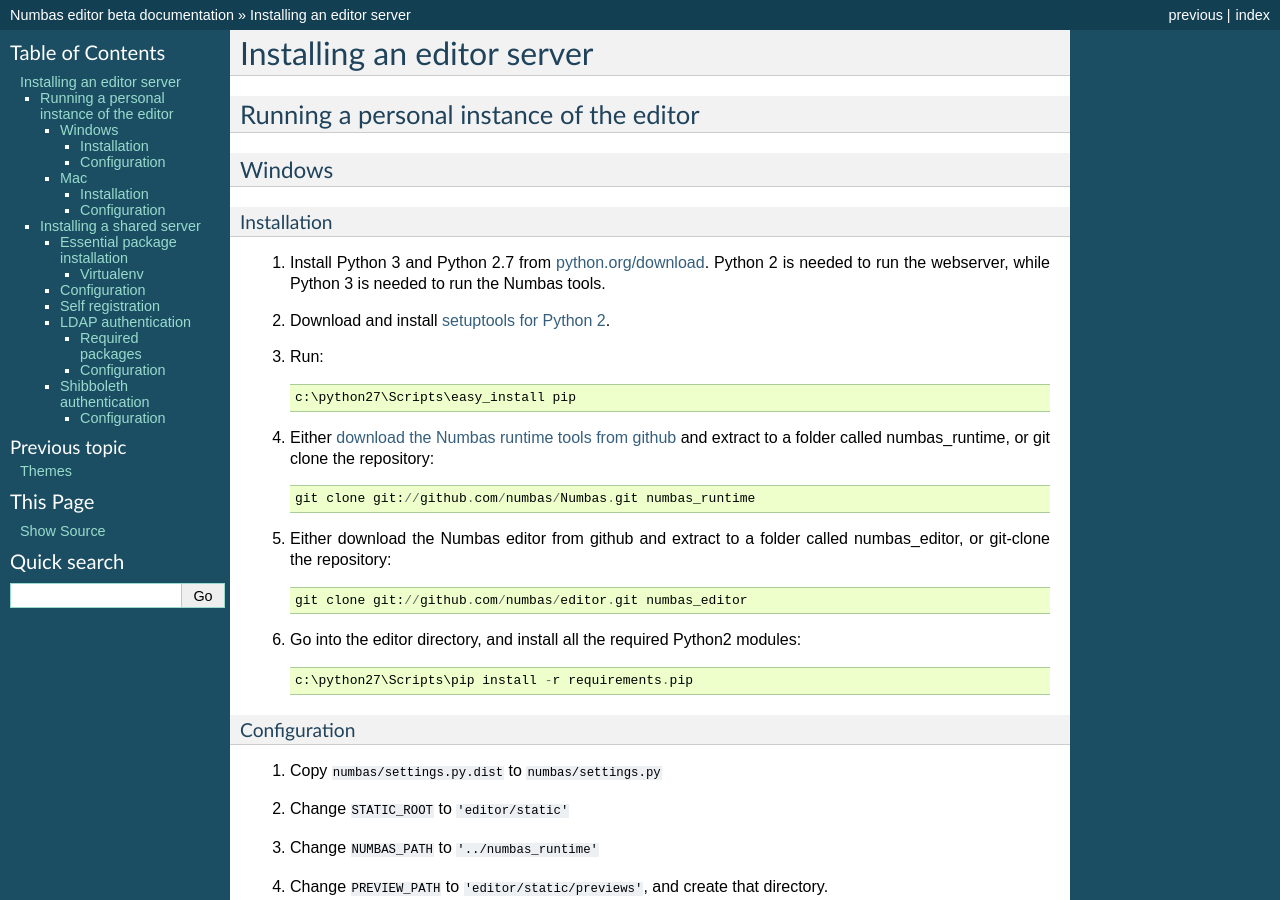
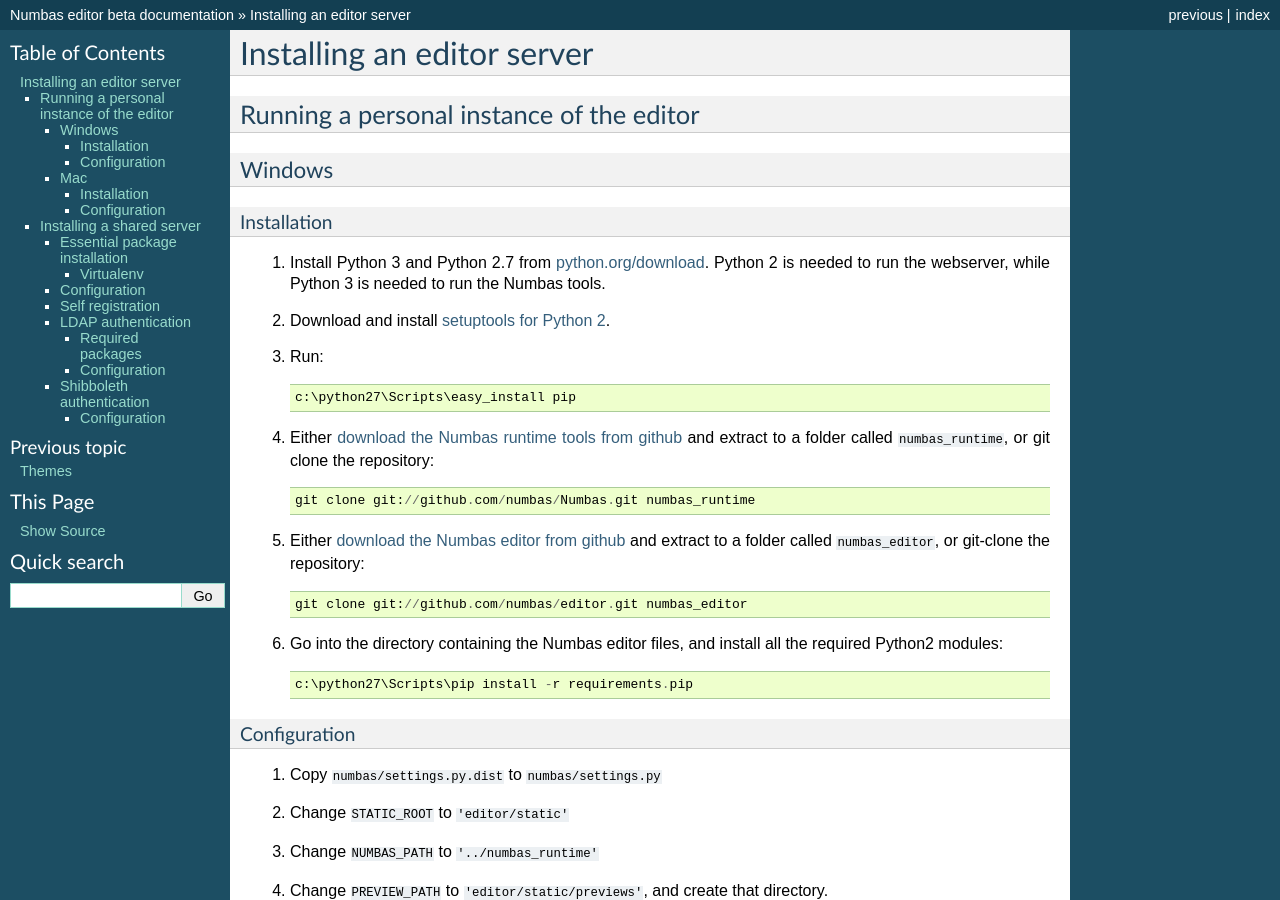
Before and after one commit to numbas/editor-docs, a Sphinx documentation site: the page built from source/server-installation.rst, in a window 1280 px wide and 900 px high. Built offline with Sphinx 7.4.7, drawn with Linux system fonts in a browser that asks for light colours.

Commit message:
clarify installation part of windows servr instructions.

```diff
--- a/source/server-installation.rst
+++ b/source/server-installation.rst
@@ -16,15 +16,15 @@ Installation
 
     c:\python27\Scripts\easy_install pip
 
-#. Either `download the Numbas runtime tools from github <https://github.com/numbas/Numbas/archive/master.zip>`_ and extract to a folder called numbas_runtime, or git clone the repository::
+#. Either `download the Numbas runtime tools from github <https://github.com/numbas/Numbas/archive/master.zip>`_ and extract to a folder called :file:`numbas_runtime`, or git clone the repository::
 
     git clone git://github.com/numbas/Numbas.git numbas_runtime
 
-#. Either download the Numbas editor from github and extract to a folder called numbas_editor, or git-clone the repository::
+#. Either `download the Numbas editor from github <https://github.com/numbas/editor/archive/master.zip>`_ and extract to a folder called :file:`numbas_editor`, or git-clone the repository::
 
     git clone git://github.com/numbas/editor.git numbas_editor
 
-#. Go into the editor directory, and install all the required Python2 modules::
+#. Go into the directory containing the Numbas editor files, and install all the required Python2 modules::
 
     c:\python27\Scripts\pip install -r requirements.pip
 
```
